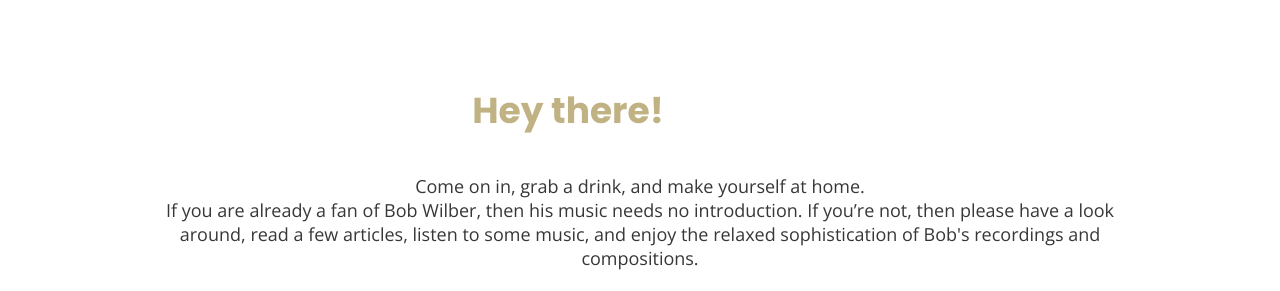
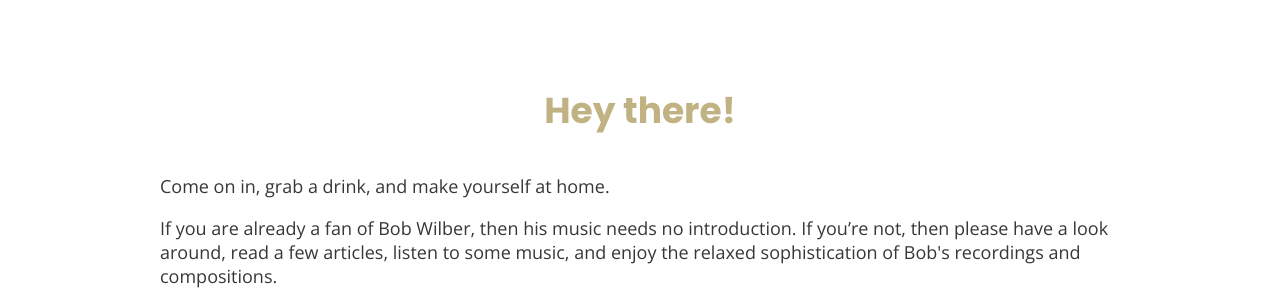
Before and after one commit to niko1402/bob-wilber-newsite, a website built with Parcel: page index.html in a window 1280 px wide. Shown: the part 661-952 px from the top of the page. Built offline with nearby package versions, Linux system fonts and the light colour scheme; files whose address does not match are found by name.

Commit message:
Changed features class to welcome-area. Added p class for welcome-text. Aligned text to left.

```diff
--- a/css/main.css
+++ b/css/main.css
@@ -369,7 +369,7 @@
   margin-top: 15px;
 }
 
-.features {
+.welcome-area {
   display: flex;
   justify-content: center;
   flex-flow: row wrap;
@@ -378,32 +378,22 @@
 
 }
 
-.features .features-items {
-  display: flex;
-  justify-content: center;
-  align-items: center;
-  flex-flow: row wrap;
-
+.welcome-area .content-wrapper {
+  width: 95%;
 }
 
-.features h2 {
+.welcome-area h2 {
   text-align: center;
   font-weight: 700;
 }
 
-.features article {
-  width: 55%;
-  margin: 25px 0;
-}
-
-.features p {
-  text-align: center;
+.welcome .welcome-text p {
+  text-align: left;
   margin: 0;
 }
 
-.features i {
-  font-size: 3.75em;
-  margin-bottom: 30px;
+.welcome-text {
+  margin-bottom: 1em;
 }
 
 .hero-two {
--- a/index.html
+++ b/index.html
@@ -57,12 +57,12 @@
       </div>
     </section>
 
-    <section class="features">
+    <section class="welcome-area">
       <div class="content-wrapper">
         <h2>Hey there!</h2>
           <div class="welcome">
-            <p>Come on in, grab a drink, and make yourself at home.</p>
-            <p>If you are already a fan of Bob Wilber, then his music needs no introduction. If you’re not, then please have a look around, read a few articles, listen to some music, and enjoy the relaxed sophistication of Bob's recordings and compositions.</p>
+            <p class="welcome-text">Come on in, grab a drink, and make yourself at home.</p>
+            <p class="welcome-text">If you are already a fan of Bob Wilber, then his music needs no introduction. If you’re not, then please have a look around, read a few articles, listen to some music, and enjoy the relaxed sophistication of Bob's recordings and compositions.</p>
           </div>
       </div>
     </section>
```
